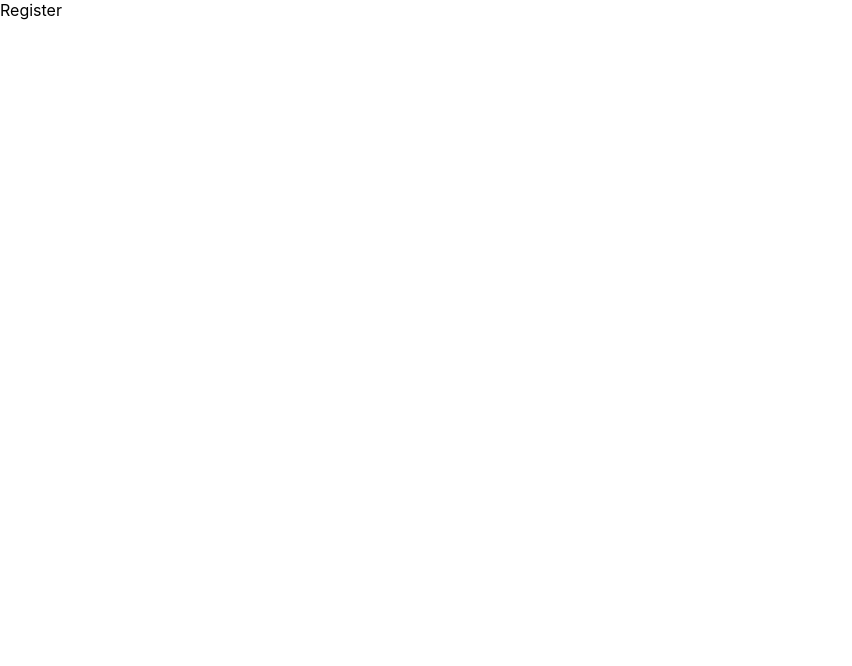
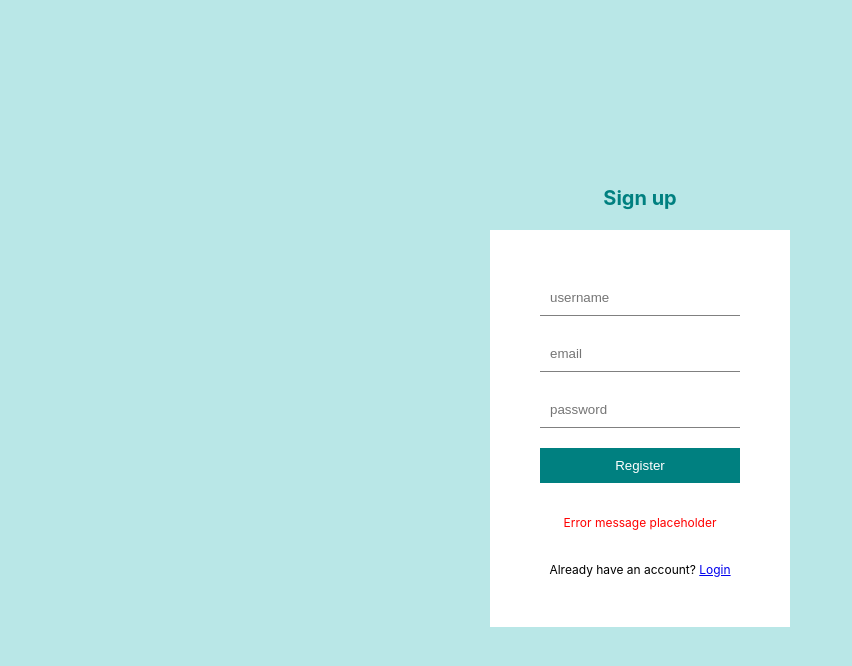
Before and after one commit to abudiab/Blog-website-GSG, a React (Create React App) app in the folder client/: page /register in a window 1280 px wide. Shown: the top 666 px of the page, without its empty margins (0-852 px from the left). Built offline with nearby package versions, Linux system fonts and the light colour scheme.

Commit message:
created the registration page

```diff
--- a/client/src/pages/Login.js
+++ b/client/src/pages/Login.js
@@ -6,8 +6,8 @@
     <div className="auth">
       <h1>Login</h1>
       <form>
-        <input type="text" placeholder="username"></input>
-        <input type="password" placeholder="password"></input>
+        <input required type="text" placeholder="username"></input>
+        <input required type="password" placeholder="password"></input>
         <button>Login</button>
         <p>Error message placeholder</p>
         <span>
--- a/client/src/pages/Register.js
+++ b/client/src/pages/Register.js
@@ -1,7 +1,22 @@
 import React from "react";
+import { Link } from "react-router-dom";
 
 const Register = () => {
-  return <div>Register</div>;
+  return (
+    <div className="auth">
+      <h1>Sign up</h1>
+      <form>
+        <input required type="text" placeholder="username"></input>
+        <input required type="email" placeholder="email"></input>
+        <input required type="password" placeholder="password"></input>
+        <button>Register</button>
+        <p>Error message placeholder</p>
+        <span>
+          Already have an account? <Link to="/login">Login</Link>
+        </span>
+      </form>
+    </div>
+  );
 };
 
 export default Register;
```
